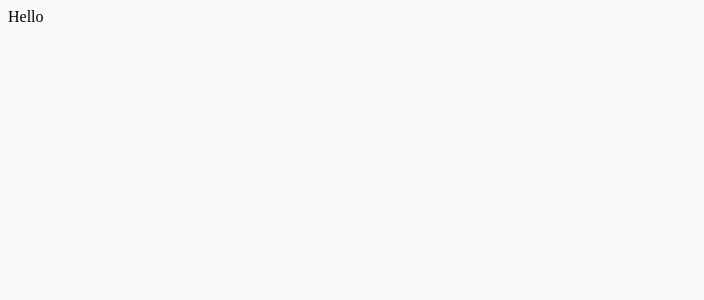
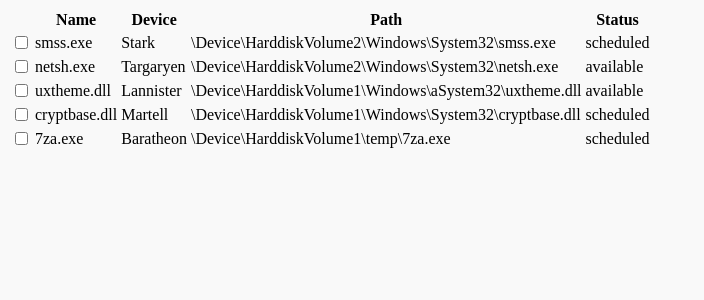
Before and after one commit to adnicolae/selectable-table, a React (Create React App) app: page / in a window 1280 px wide. Shown: the top 300 px of the page, without its empty margins (0-704 px from the left). Built offline with nearby package versions, Linux system fonts and the light colour scheme.

Commit message:
Add table component with selectable rows

```diff
--- a/src/App.js
+++ b/src/App.js
@@ -1,7 +1,29 @@
-import React from "react";
+import React, { useState } from "react";
+import Table from "./components/table/table";
+import tableColumns from "./constants/table-columns";
+import data from "./mock-data";
+import { toggleSelect } from "./utils/table-utils";
 
-function App() {
-  return <div>Hello</div>;
-}
+const selectableObjKey = "name";
+
+const App = () => {
+  const [selectedItems, setSelectedItems] = useState([]);
+
+  const handleOnSelect = (event, item) => {
+    setSelectedItems(toggleSelect(item, selectableObjKey));
+
+    event.stopPropagation();
+  };
+
+  return (
+    <Table
+      data={data}
+      columns={tableColumns}
+      onSelect={handleOnSelect}
+      selectedItems={selectedItems}
+      selectableObjKey={selectableObjKey}
+    />
+  );
+};
 
 export default App;
--- /dev/null
+++ b/src/components/checkbox/checkbox.js
@@ -0,0 +1,24 @@
+import React from "react";
+import { useEffect, useRef } from "react";
+import PropTypes from "prop-types";
+import CHECKBOX_STATES from "../../constants/checkbox-states";
+
+const isChecked = (value) => value === CHECKBOX_STATES.Checked;
+const isIndeterminate = (value) => value === CHECKBOX_STATES.Indeterminate;
+
+const Checkbox = ({ value, ...rest }) => {
+  const ref = useRef();
+
+  useEffect(() => {
+    ref.current.checked = isChecked(value);
+    ref.current.indeterminate = isIndeterminate(value);
+  }, [value]);
+
+  return <input ref={ref} type="checkbox" {...rest} />;
+};
+
+Checkbox.propTypes = {
+  value: PropTypes.string,
+};
+
+export default Checkbox;
--- /dev/null
+++ b/src/components/table/table.js
@@ -0,0 +1,67 @@
+import React from "react";
+import Checkbox from "../checkbox/checkbox";
+import PropTypes from "prop-types";
+import { isSelected } from "../../utils/table-utils";
+
+const Table = ({
+  data,
+  columns,
+  onSelect,
+  selectedItems,
+  selectableObjKey,
+}) => {
+  return (
+    <table>
+      <thead>
+        <tr>
+          {columns &&
+            columns.map((column) => <th key={column.name}>{column.title}</th>)}
+        </tr>
+      </thead>
+      <tbody>
+        {data &&
+          data.map((item) => (
+            <tr
+              key={`${item.name}-${item.device}__row`}
+              onClick={(e) => onSelect(e, item)}
+            >
+              {columns &&
+                columns.map((column) => {
+                  if (column.name === "selectable") {
+                    return (
+                      <th
+                        scope="row"
+                        key={`${item.name}-${column.name}__checkbox`}
+                      >
+                        <Checkbox
+                          onClick={(e) => onSelect(e, item)}
+                          checked={isSelected({
+                            item,
+                            selectedItems,
+                            key: selectableObjKey,
+                          })}
+                        />
+                      </th>
+                    );
+                  }
+
+                  return (
+                    <td key={`${item.name}-${column.name}__cell`}>
+                      {item[column.name]}
+                    </td>
+                  );
+                })}
+            </tr>
+          ))}
+      </tbody>
+    </table>
+  );
+};
+
+Table.propTypes = {
+  data: PropTypes.arrayOf(PropTypes.object).isRequired,
+  columns: PropTypes.arrayOf(PropTypes.object).isRequired,
+  onSelect: PropTypes.func.isRequired,
+};
+
+export default Table;
--- /dev/null
+++ b/src/constants/checkbox-states.js
@@ -0,0 +1,7 @@
+const CHECKBOX_STATES = {
+  Checked: "checked",
+  Indeterminate: "indeterminate",
+  Unchecked: "unchecked",
+};
+
+export default CHECKBOX_STATES;
--- /dev/null
+++ b/src/constants/table-columns.js
@@ -0,0 +1,24 @@
+const tableColumns = [
+  {
+    name: "selectable",
+    title: "",
+  },
+  {
+    name: "name",
+    title: "Name",
+  },
+  {
+    name: "device",
+    title: "Device",
+  },
+  {
+    name: "path",
+    title: "Path",
+  },
+  {
+    name: "status",
+    title: "Status",
+  },
+];
+
+export default tableColumns;
--- /dev/null
+++ b/src/mock-data.js
@@ -0,0 +1,34 @@
+const mock = [
+  {
+    name: "smss.exe",
+    device: "Stark",
+    path: "\\Device\\HarddiskVolume2\\Windows\\System32\\smss.exe",
+    status: "scheduled",
+  },
+  {
+    name: "netsh.exe",
+    device: "Targaryen",
+    path: "\\Device\\HarddiskVolume2\\Windows\\System32\\netsh.exe",
+    status: "available",
+  },
+  {
+    name: "uxtheme.dll",
+    device: "Lannister",
+    path: "\\Device\\HarddiskVolume1\\Windows\\aSystem32\\uxtheme.dll",
+    status: "available",
+  },
+  {
+    name: "cryptbase.dll",
+    device: "Martell",
+    path: "\\Device\\HarddiskVolume1\\Windows\\System32\\cryptbase.dll",
+    status: "scheduled",
+  },
+  {
+    name: "7za.exe",
+    device: "Baratheon",
+    path: "\\Device\\HarddiskVolume1\\temp\\7za.exe",
+    status: "scheduled",
+  },
+];
+
+export default mock;
--- /dev/null
+++ b/src/utils/table-utils.js
@@ -0,0 +1,25 @@
+export const toggleSelect =
+  (selectedItem = {}, key = "") =>
+  (prevState = {}) => {
+    const isEqualByKey = (item) => item[key] === selectedItem[key];
+    const isDifferentByKey = (item) => item[key] !== selectedItem[key];
+
+    const alreadySelected = prevState.find(isEqualByKey);
+
+    if (alreadySelected) {
+      return prevState.filter(isDifferentByKey);
+    }
+
+    return [...prevState, selectedItem];
+  };
+
+export const isSelected = ({ item, selectedItems, key }) => {
+  if (!Array.isArray(selectedItems) || !key) {
+    return false;
+  }
+
+  return (
+    selectedItems.findIndex((selectedItem) => selectedItem[key] === item[key]) >
+    -1
+  );
+};
```
